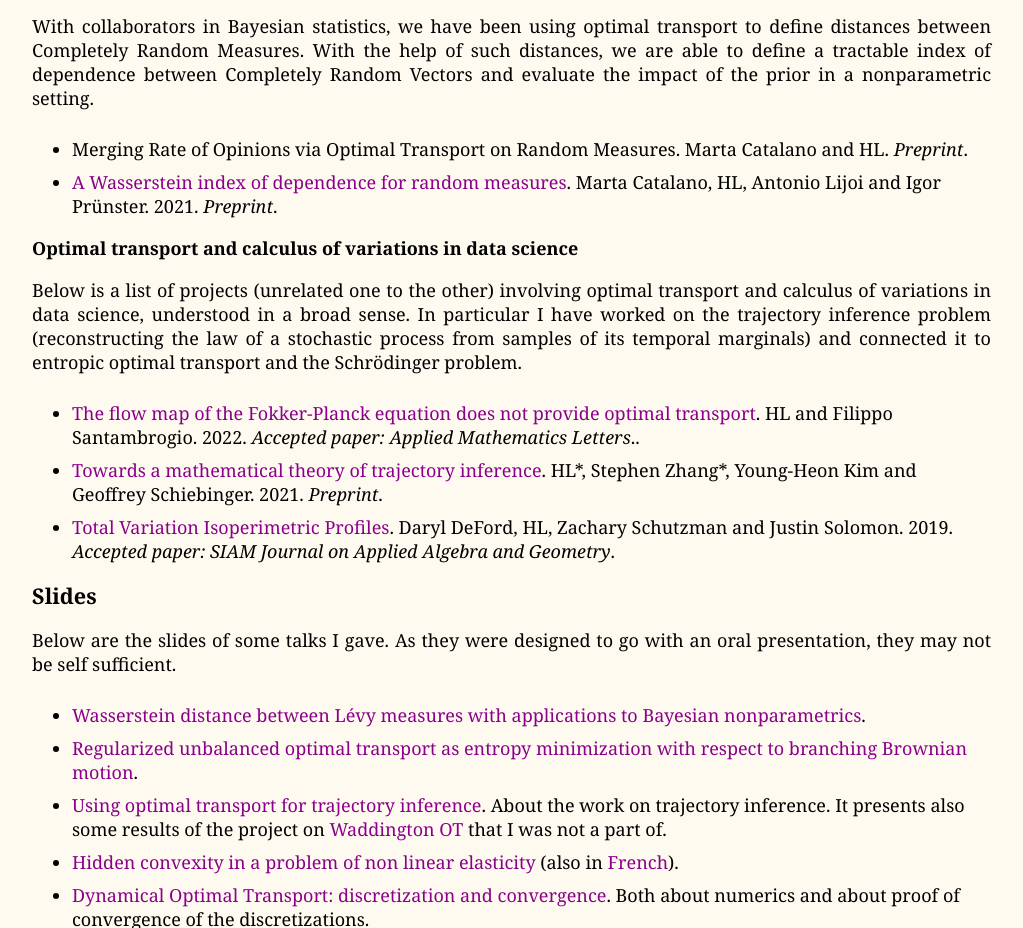
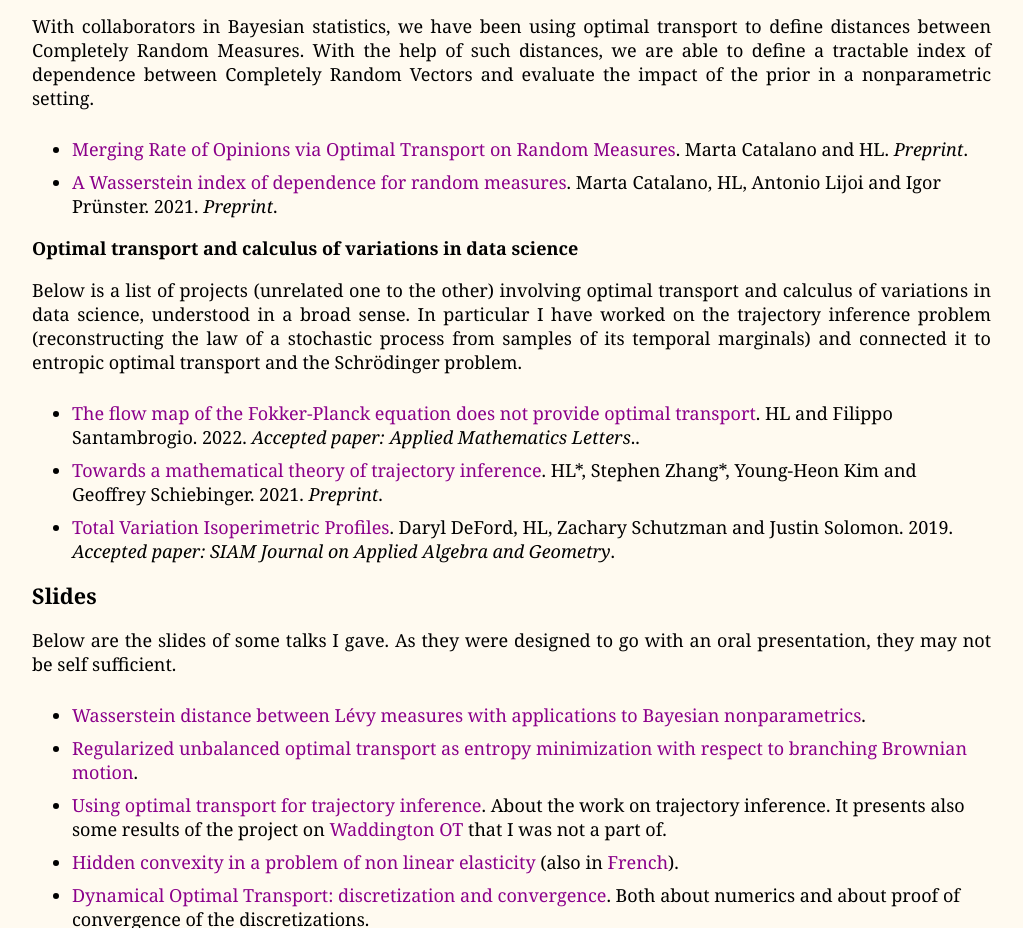
Before and after one commit to HugoLav/HugoLav.github.io, a plain HTML site: page research/research.html in a window 1280 px wide. Shown: the part 1560-2488 px from the top of the page, without its empty margins (231-1254 px from the left). Drawn offline with Linux system fonts and the light colour scheme.

Commit message:
update research

```diff
--- a/research/research.html
+++ b/research/research.html
@@ -95,7 +95,7 @@
 
 					<ul>
 
-						<li>Merging Rate of Opinions via Optimal Transport on Random Measures. Marta Catalano and HL. <em>Preprint</em>.</li>
+						<li><a href = "https://arxiv.org/pdf/2305.06116.pdf">Merging Rate of Opinions via Optimal Transport on Random Measures</a>. Marta Catalano and HL. <em>Preprint</em>.</li>
 
 
 						<li><a href = "https://arxiv.org/pdf/2109.06646.pdf">A Wasserstein index of dependence for random measures</a>. Marta Catalano, HL, Antonio Lijoi and Igor Prünster. 2021. <em>Preprint</em>.</li>
```
